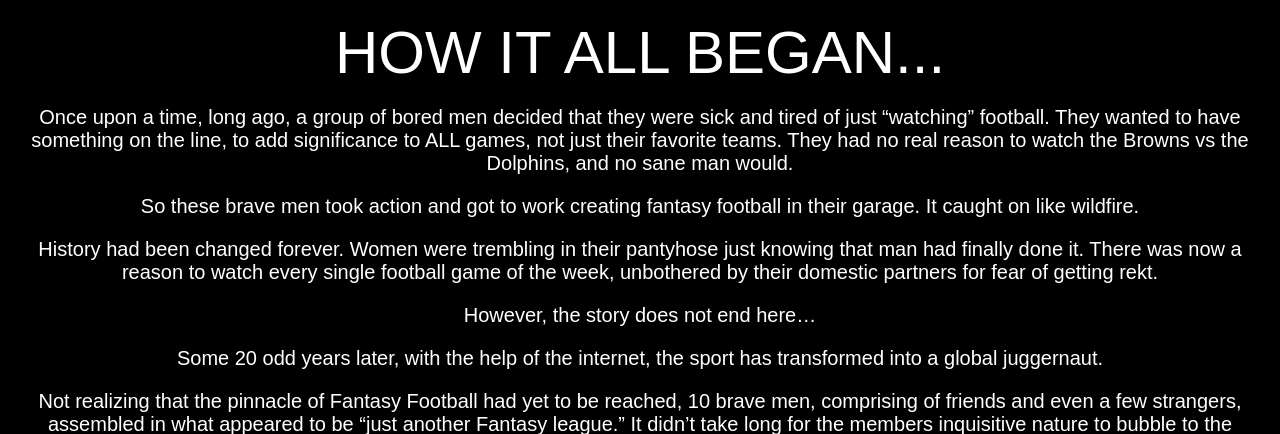
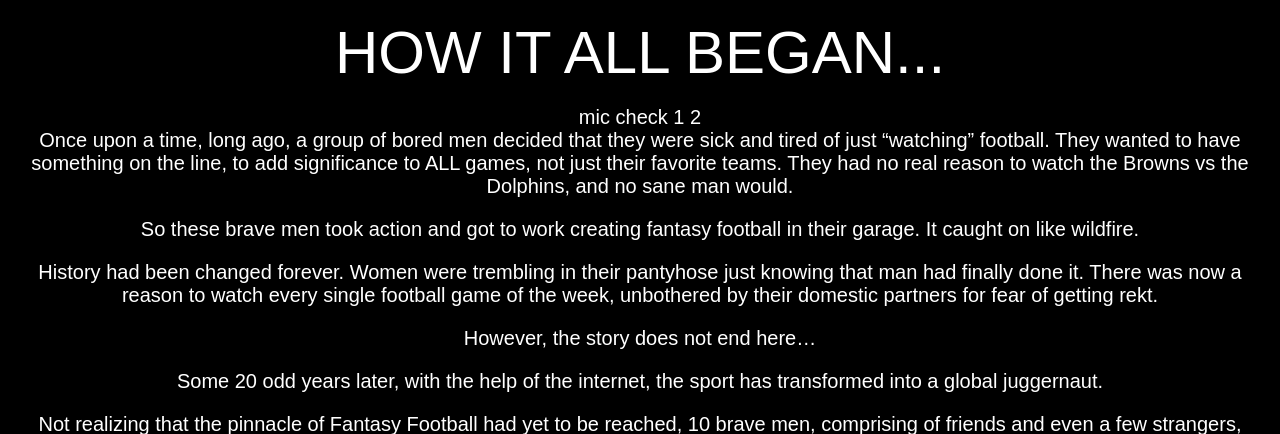
Before and after one commit to pbullion/FFwebdatabase, a Flask app: page /about in a window 1280 px wide. Shown: the part 50-484 px from the top of the page. Run offline with Flask 2, Linux system fonts and the light colour scheme; style sheets or scripts are compiled from the project's sources; some libraries are stand-ins or nearby versions; some web fonts are replaced.

Commit message:
making sure heroku is working with this repository

```diff
--- a/templates/about.html
+++ b/templates/about.html
@@ -9,6 +9,7 @@
     <div class="container-fluid">
         <div class="col-xs-12" id="history">
             <h1>{{ title }}</h1>
+            <p>mic check 1 2</p>
             <p>Once upon a time, long ago, a group of bored men decided that they were sick and tired of just “watching” football. They wanted to have something on the line, to add significance to ALL games, not just their favorite teams. They had no real
                 reason to watch the Browns vs the Dolphins, and no sane man would.</p><br>
             <p>So these brave men took action and got to work creating fantasy football in their garage. It caught on like wildfire.</p><br>
```
